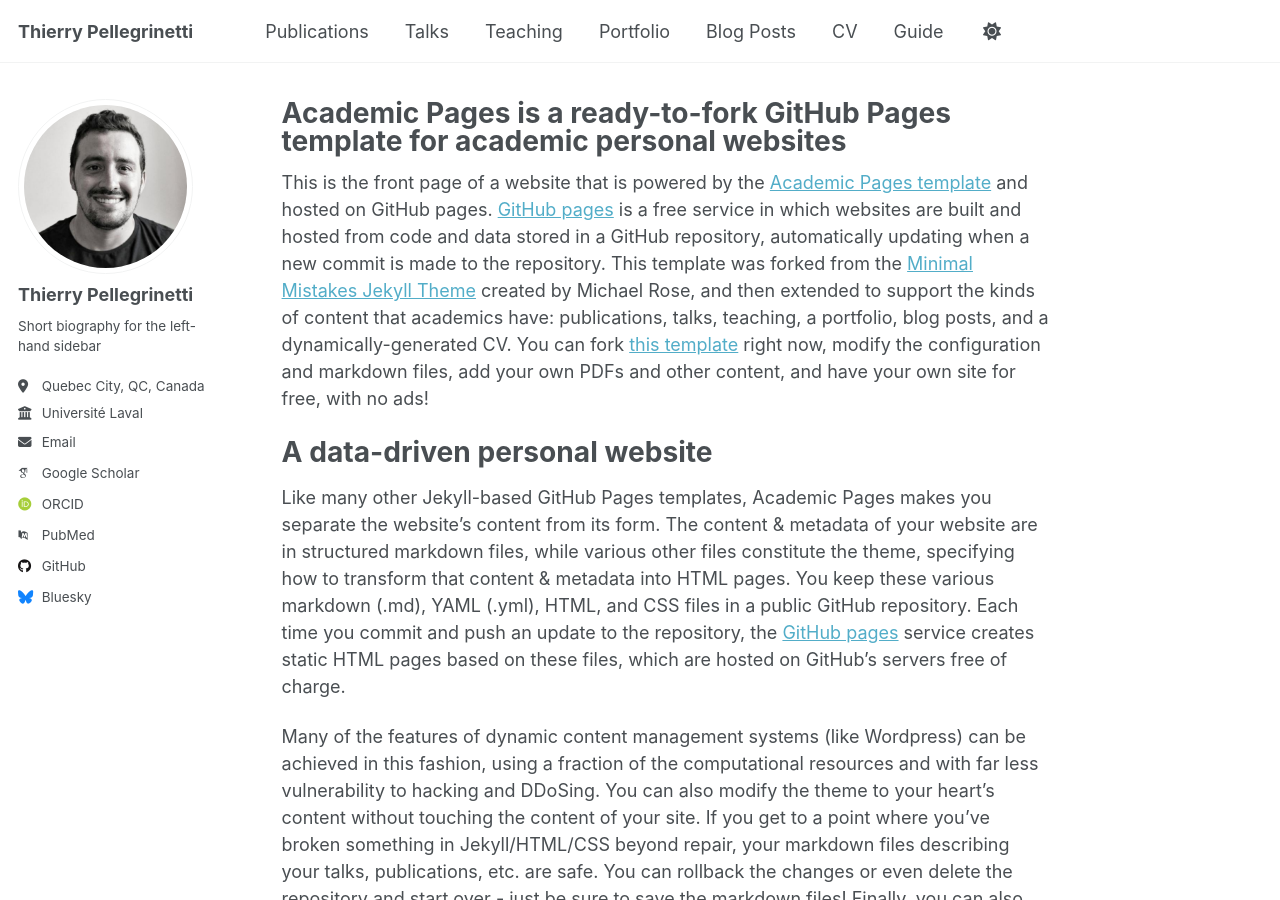
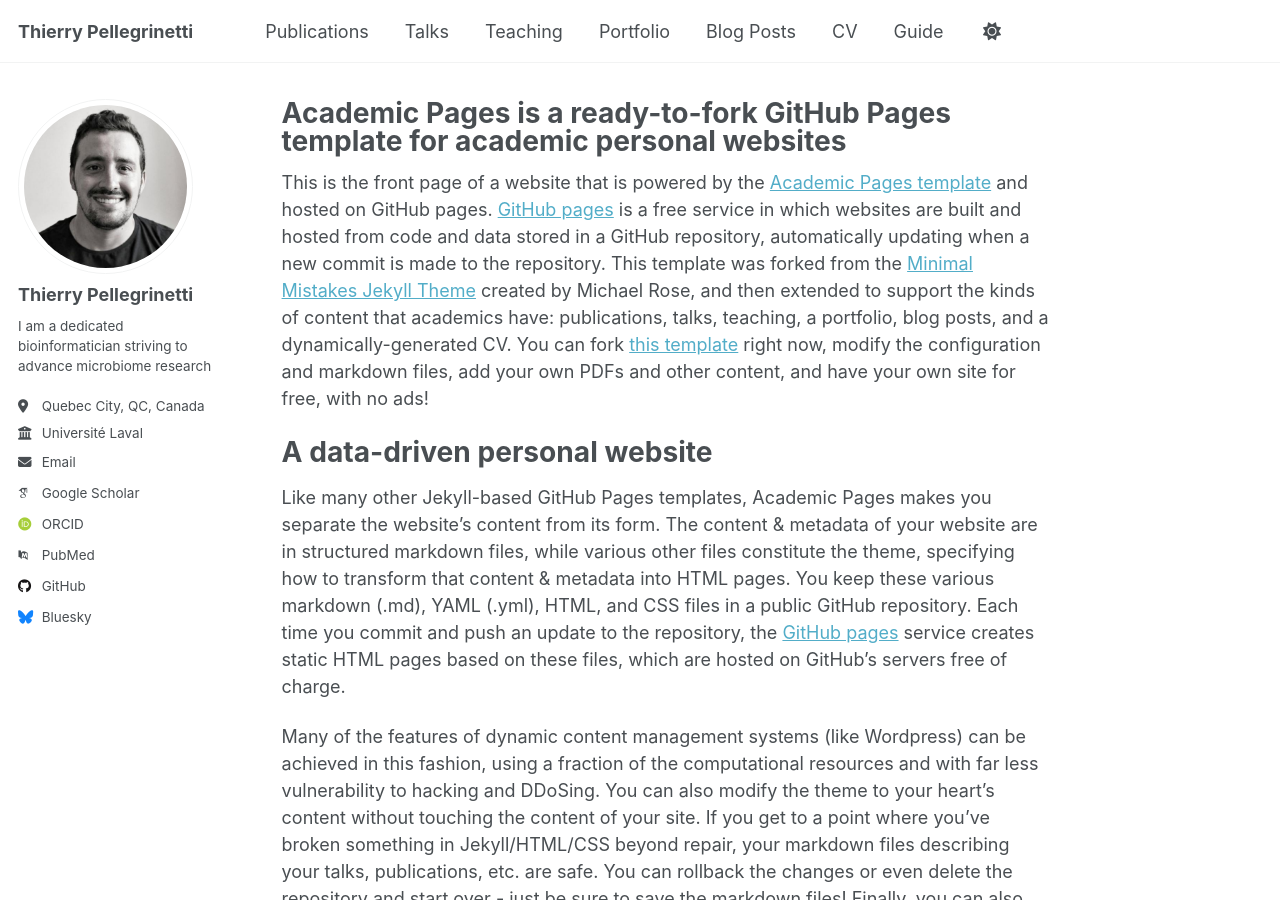
Before and after one commit to tpellegrinetti/tpellegrinetti.github.io, a Jekyll site: the page built from _pages/about.md, in a window 1280 px wide and 900 px high. Built offline with Jekyll 4.4.1, drawn with Linux system fonts in a browser that asks for light colours; some web fonts are replaced.

Commit message:
Update _config.yml

```diff
--- a/_config.yml
+++ b/_config.yml
@@ -25,7 +25,7 @@ author:
   avatar           : "54033509.jfif"
   name             : "Thierry Pellegrinetti"
   pronouns         : # example: "He/Him"
-  bio              : "Short biography for the left-hand sidebar"
+  bio              : "I am a dedicated bioinformatician striving to advance microbiome research"
   location         : "Quebec City, QC, Canada"
   employer         : "Université Laval"
   uri              : # URL
```
